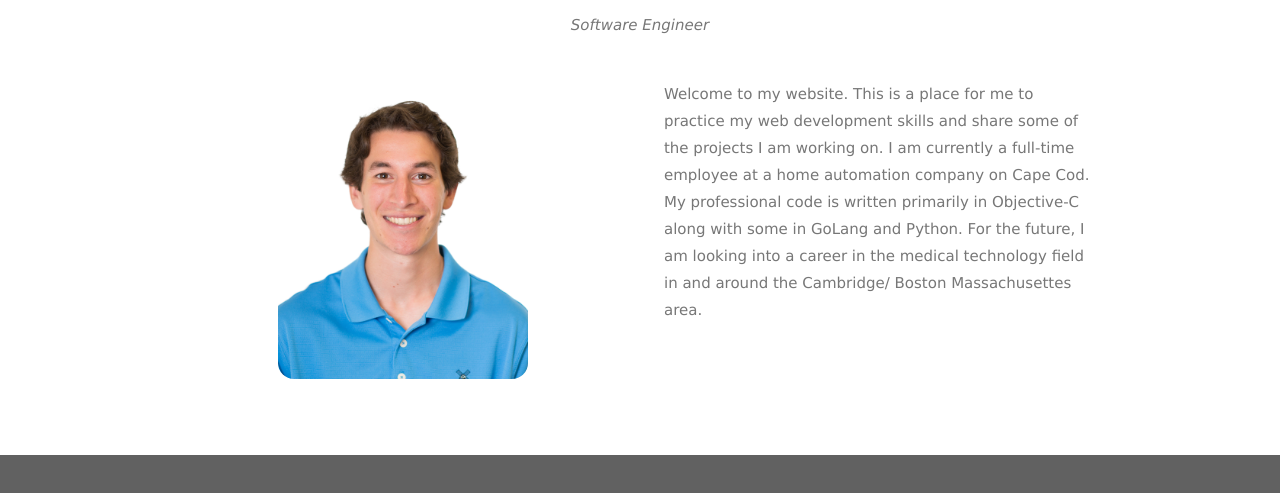
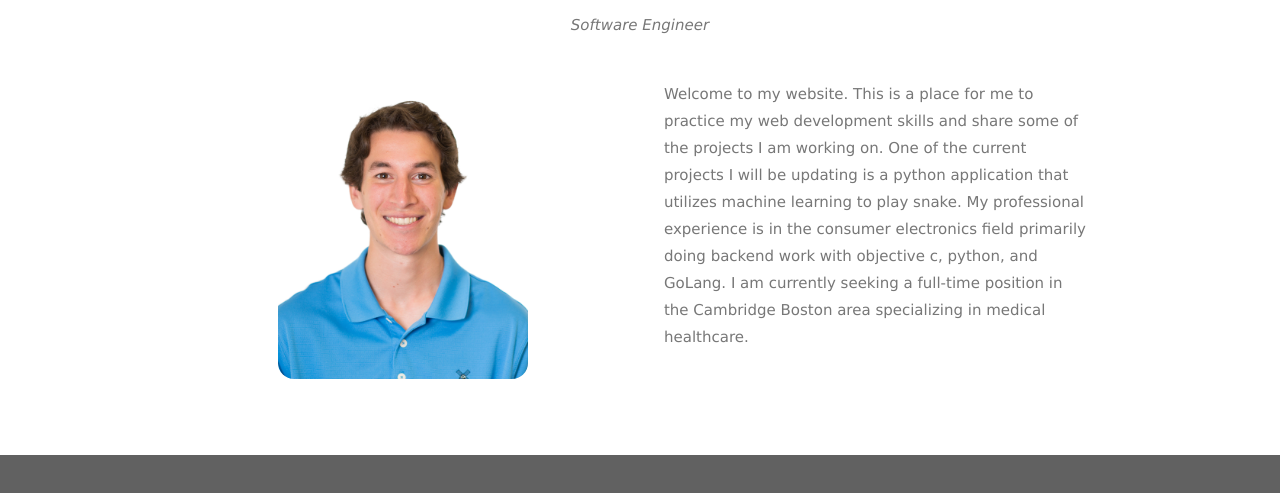
Before and after one commit to jdwebb/jdwebb.github.io, a plain HTML site: page index.html in a window 1280 px wide. Shown: the part 769-1262 px from the top of the page. Drawn offline with nearby package versions, Linux system fonts and the light colour scheme.

Commit message:
updated about paragraph

```diff
--- a/index.html
+++ b/index.html
@@ -68,10 +68,12 @@
 
     <!-- Hide this text on small devices -->
     <div class="w3-col m6 w3-hide-small w3-padding-large">
-      <p>Welcome to my website.  This is a place for me to practice my web development skills and share some of the projects I am working on.
-				I am currently a full-time employee at a home automation company on Cape Cod.  My professional code is written primarily in
-				Objective-C along with some in GoLang and Python.  For the future, I am looking into a career in the medical technology field in and around the
-				Cambridge/ Boston Massachusettes area.</p>
+      <p>Welcome to my website.  This is a place for me to practice my web development skills and share some of the projects I am
+	      working on.
+	      One of the current projects I will be updating is a python application that utilizes machine learning to play snake.
+	      My professional experience is in the consumer electronics field primarily doing backend work with objective c,
+	      python, and GoLang.
+	      I am currently seeking a full-time position in the Cambridge Boston area specializing in medical healthcare.</p>
     </div>
   </div>
 </div>
```
